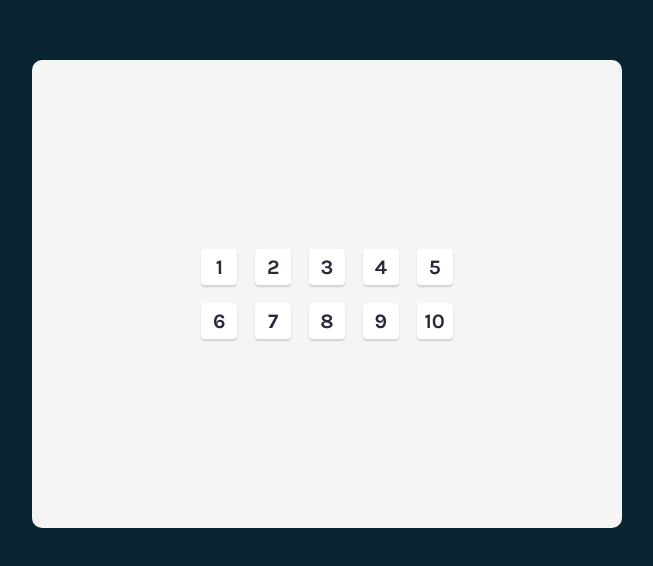
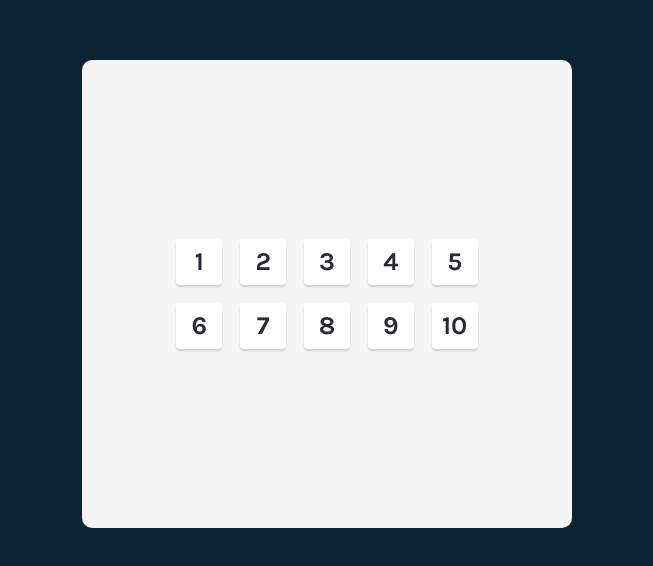
Before and after one commit to komalgill0310/tenzies_game, a React (Vite) app: page / in a window 1280 px wide. Shown: the part 106-672 px from the top of the page, without its empty margins (313-966 px from the left). Built offline with nearby package versions, Linux system fonts and the light colour scheme.

Commit message:
updated Css for die container and the die itself

```diff
--- a/src/App.css
+++ b/src/App.css
@@ -5,7 +5,7 @@ main {
   align-items: center;
   justify-content: center;
   /*Box model stuff*/
-  width: 520px;
+  width: 420px;
   height: 400px;
   padding: 33.28px 34.56px 33.92px 34.56px;
   border-radius: 10px;
@@ -26,14 +26,15 @@ main {
   align-items: center;
   justify-content: center;
   /*Box model stuff*/
-  width: 35.84px;
-  height: 35.84px;
+  width: 45.84px;
+  height: 45.84px;
   border-radius: 3.813px;
   background: #fff;
   /*Typography stuff*/
-  font-size: 20.589px;
+  font-size: 25.589px;
   font-weight: 700;
   color: #2b283a;
   /*Miscellaneous*/
   box-shadow: 0px 2px 2px 0px rgba(0, 0, 0, 0.15);
+  cursor: pointer;
 }
```
